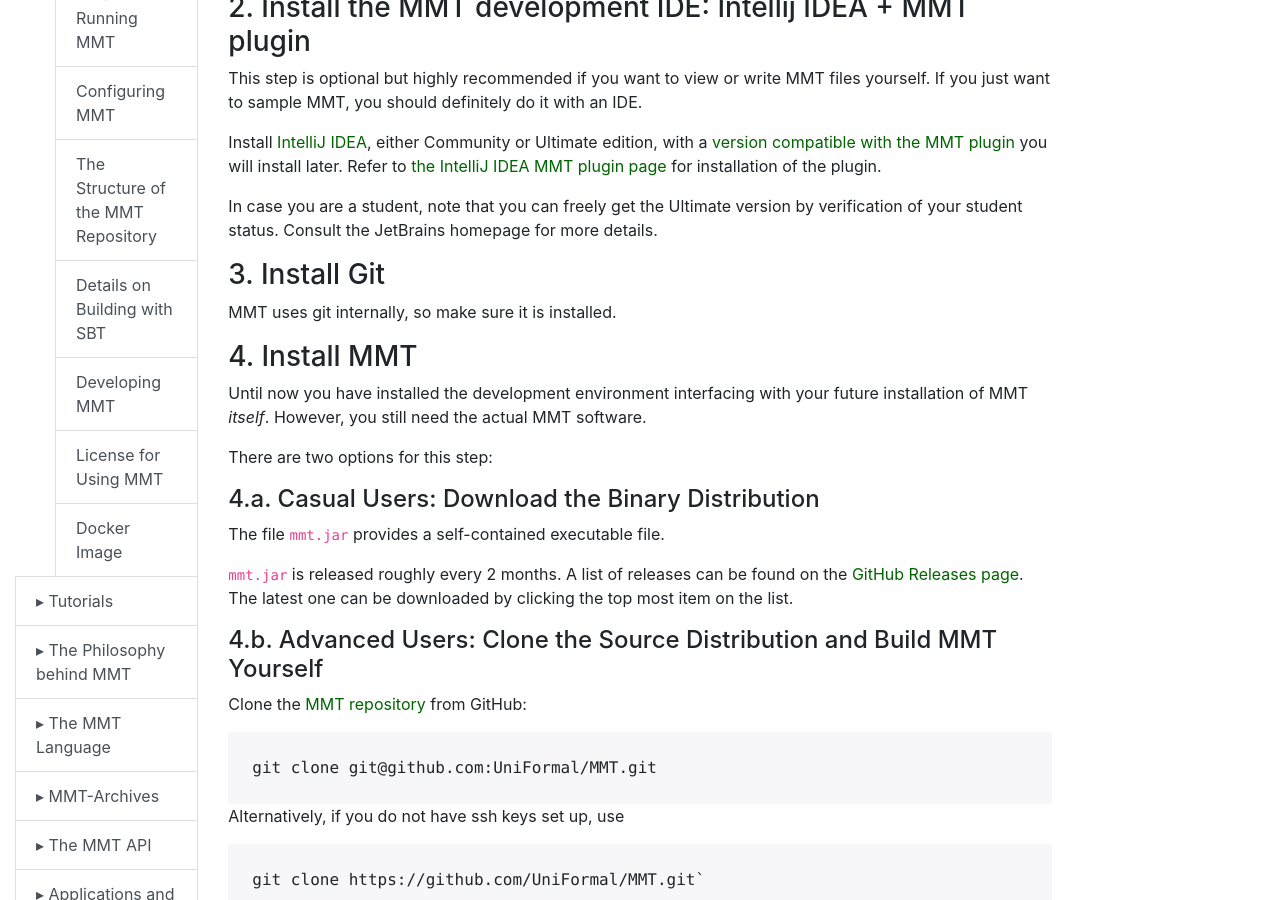
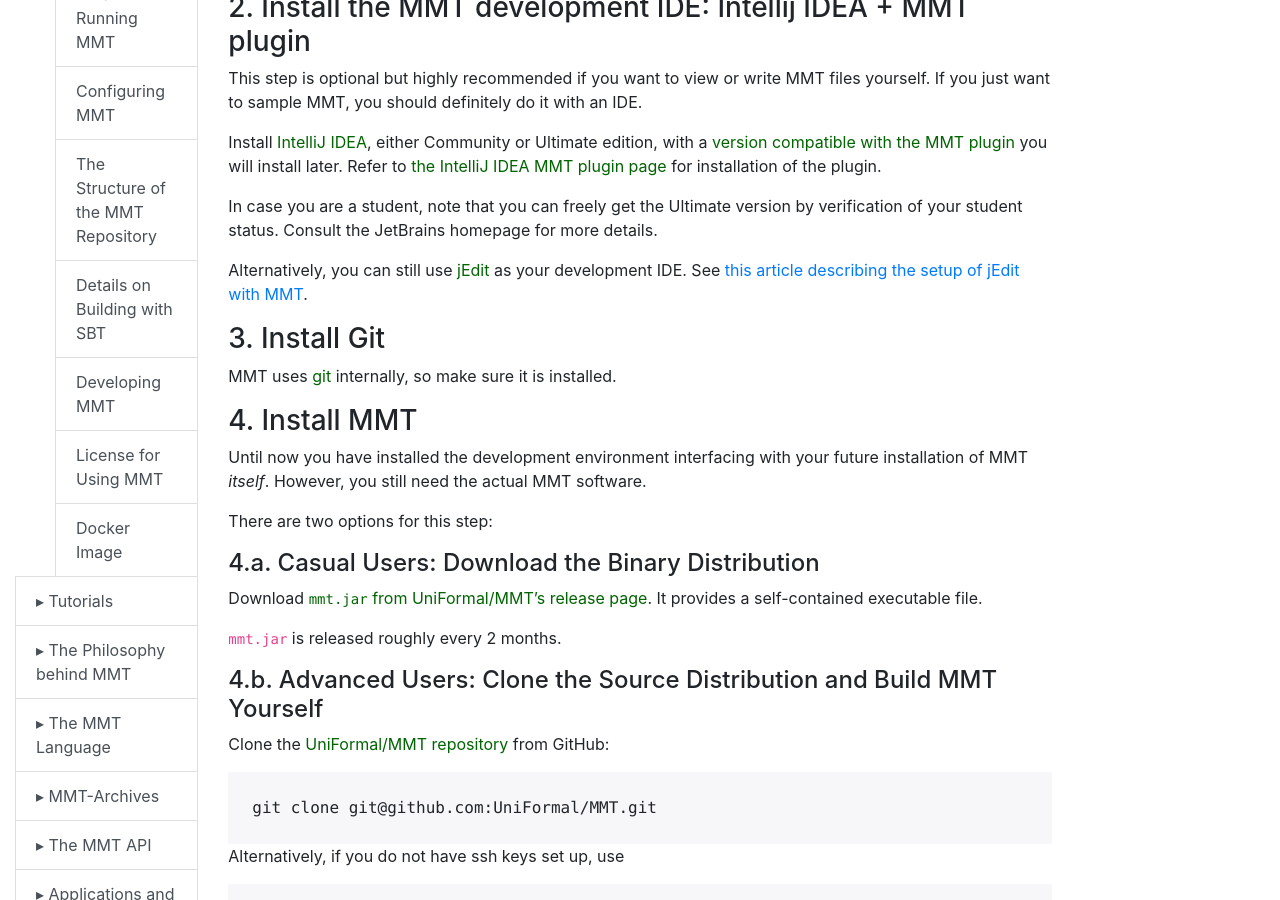
Before and after one commit to UniFormal/uniformal.github.io, a Jekyll site: the page built from doc/setup/index.md, in a window 1280 px wide and 900 px high, scrolled down 312 px. Built offline with Jekyll 4.4.1, drawn with Linux system fonts in a browser that asks for light colours.

Commit message:
Relink to jEdit install page + simplify downloading mmt.jar for casual users

````diff
--- a/doc/setup/index.md
+++ b/doc/setup/index.md
@@ -17,9 +17,11 @@
 
 In case you are a student, note that you can freely get the Ultimate version by verification of your student status. Consult the JetBrains homepage for more details.
 
+Alternatively, you can still use [jEdit](http://www.jedit.org/) as your development IDE. See [this article describing the setup of jEdit with MMT](jedit).
+
 ### 3. Install Git
 
-MMT uses git internally, so make sure it is installed.
+MMT uses [git](https://git-scm.com/) internally, so make sure it is installed.
 
 ### 4. Install MMT
 
@@ -29,15 +31,13 @@
 
 #### 4.a. Casual Users: Download the Binary Distribution
 
-The file `mmt.jar` provides a self-contained executable file.
+Download [`mmt.jar` from UniFormal/MMT's release page](https://github.com/UniFormal/MMT/releases/latest). It provides a self-contained executable file.
 
 `mmt.jar` is released roughly every 2 months.
-A list of releases can be found on the [GitHub Releases page](https://github.com/UniFormal/MMT/releases/).
-The latest one can be downloaded by clicking the top most item on the list.
 
 #### 4.b. Advanced Users: Clone the Source Distribution and Build MMT Yourself
 
-Clone the [MMT repository](https://github.com/UniFormal/MMT) from GitHub:
+Clone the [UniFormal/MMT repository](https://github.com/UniFormal/MMT) from GitHub:
 
 ```
 git clone git@github.com:UniFormal/MMT.git
````
